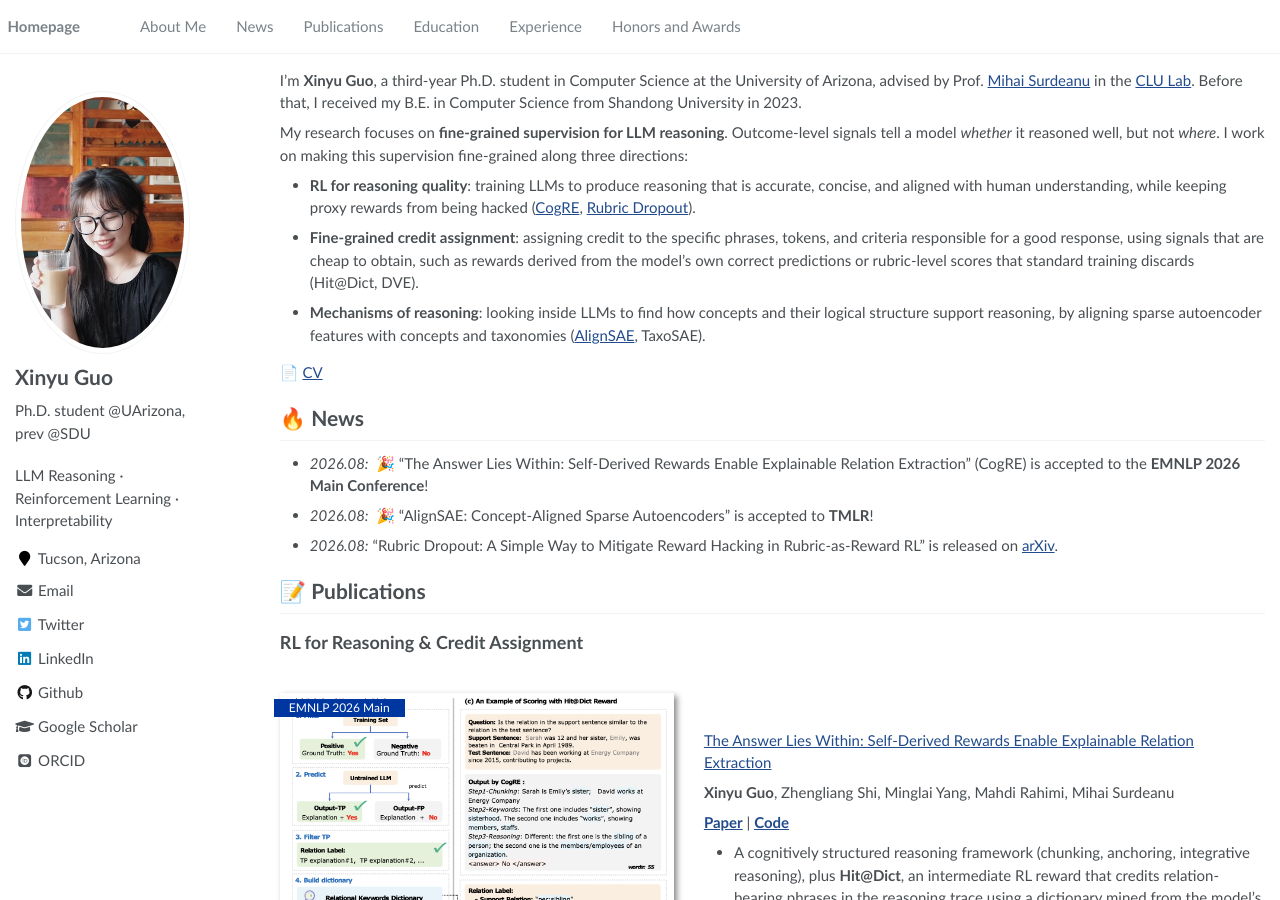
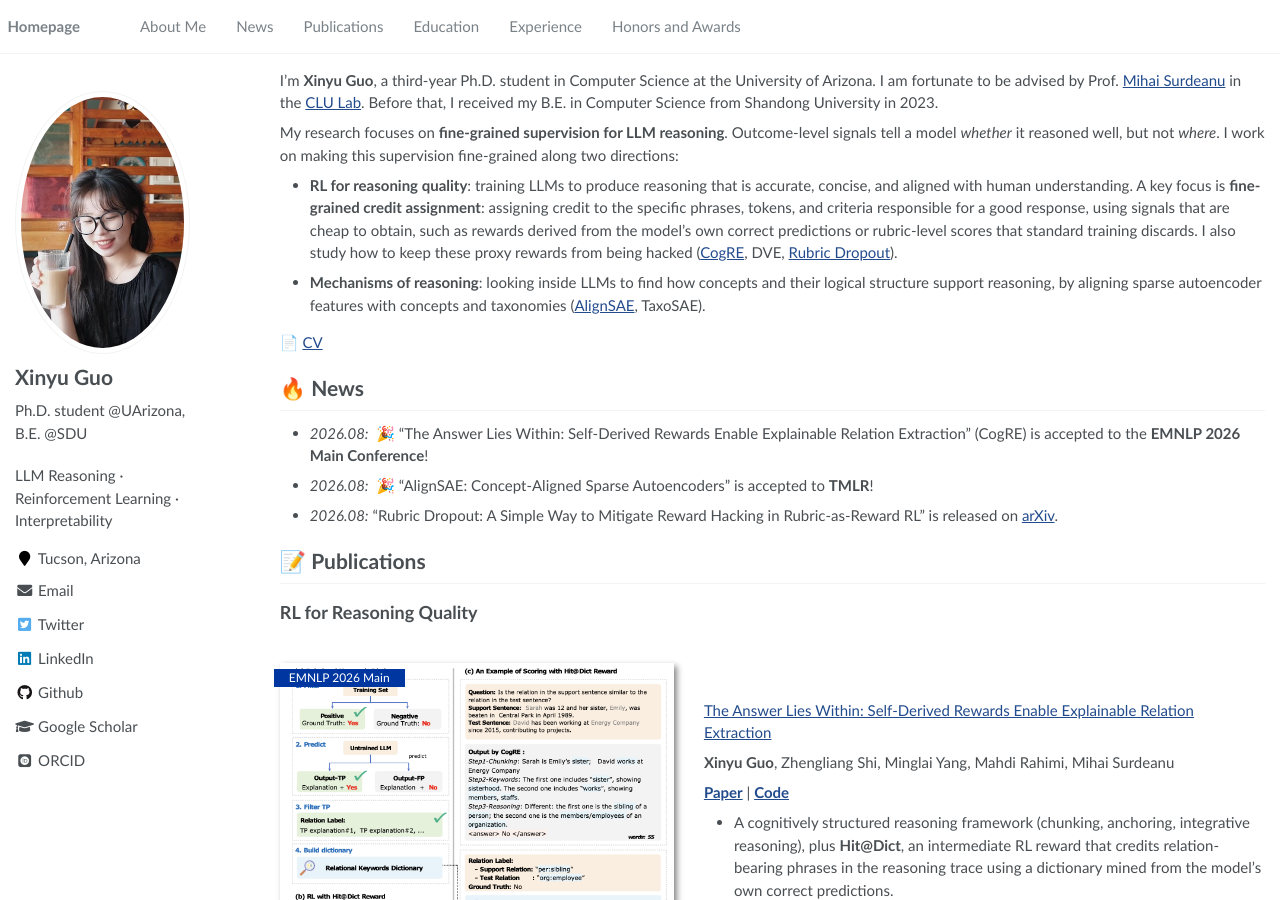
Before and after one commit to xinnyuguo/xinnyuguo.github.io, a Jekyll site: the page built from _pages/about.md, in a window 1280 px wide and 900 px high. Built offline with Jekyll 4.4.1, drawn with Linux system fonts in a browser that asks for light colours; some web fonts are replaced.

Commit message:
Merge research directions and update bio
Co-Authored-By: Claude Opus 5.5 (1M context) <noreply@anthropic.com>

```diff
--- a/_config.yml
+++ b/_config.yml
@@ -23,7 +23,7 @@ baidu_site_verification  :  # get baidu_site_verification from https://ziyuan.ba
 author:
   name             : "Xinyu Guo"
   avatar           : "images/personal_image.jpg"
-  bio              : "Ph.D. student @UArizona, prev @SDU"
+  bio              : "Ph.D. student @UArizona, B.E. @SDU"
   location         : "Tucson, Arizona"
   employer         :
   pubmed           :
--- a/_pages/about.md
+++ b/_pages/about.md
@@ -16,12 +16,11 @@ redirect_from:
 {% assign url = gsDataBaseUrl | append: "google-scholar-stats/gs_data_shieldsio.json" %}
 
 <span class='anchor' id='about-me'></span>
-I'm **Xinyu Guo**, a third-year Ph.D. student in Computer Science at the University of Arizona, advised by Prof. <a href="https://surdeanu.cs.arizona.edu/mihai/">Mihai Surdeanu</a> in the <a href="https://clulab.org/">CLU Lab</a>. Before that, I received my B.E. in Computer Science from Shandong University in 2023.
+I'm **Xinyu Guo**, a third-year Ph.D. student in Computer Science at the University of Arizona. I am fortunate to be advised by Prof. <a href="https://surdeanu.cs.arizona.edu/mihai/">Mihai Surdeanu</a> in the <a href="https://clulab.org/">CLU Lab</a>. Before that, I received my B.E. in Computer Science from Shandong University in 2023.
 
-My research focuses on **fine-grained supervision for LLM reasoning**. Outcome-level signals tell a model *whether* it reasoned well, but not *where*. I work on making this supervision fine-grained along three directions:
+My research focuses on **fine-grained supervision for LLM reasoning**. Outcome-level signals tell a model *whether* it reasoned well, but not *where*. I work on making this supervision fine-grained along two directions:
 
-- **RL for reasoning quality**: training LLMs to produce reasoning that is accurate, concise, and aligned with human understanding, while keeping proxy rewards from being hacked ([CogRE](https://arxiv.org/abs/2510.06198), [Rubric Dropout](https://arxiv.org/abs/2608.11669)).
-- **Fine-grained credit assignment**: assigning credit to the specific phrases, tokens, and criteria responsible for a good response, using signals that are cheap to obtain, such as rewards derived from the model's own correct predictions or rubric-level scores that standard training discards (Hit@Dict, DVE).
+- **RL for reasoning quality**: training LLMs to produce reasoning that is accurate, concise, and aligned with human understanding. A key focus is **fine-grained credit assignment**: assigning credit to the specific phrases, tokens, and criteria responsible for a good response, using signals that are cheap to obtain, such as rewards derived from the model's own correct predictions or rubric-level scores that standard training discards. I also study how to keep these proxy rewards from being hacked ([CogRE](https://arxiv.org/abs/2510.06198), DVE, [Rubric Dropout](https://arxiv.org/abs/2608.11669)).
 - **Mechanisms of reasoning**: looking inside LLMs to find how concepts and their logical structure support reasoning, by aligning sparse autoencoder features with concepts and taxonomies ([AlignSAE](https://arxiv.org/abs/2512.02004), TaxoSAE).
 
 📄 [CV](/files/CV.pdf)
@@ -33,7 +32,7 @@ My research focuses on **fine-grained supervision for LLM reasoning**. Outcome-l
 
 # 📝 Publications
 
-## RL for Reasoning & Credit Assignment
+## RL for Reasoning Quality
 
 <div class='paper-box'><div class='paper-box-image'><div><div class="badge">EMNLP 2026 Main</div><img src='images/cogre.png' alt="CogRE" width="100%"></div></div>
 <div class='paper-box-text' markdown="1">
```
